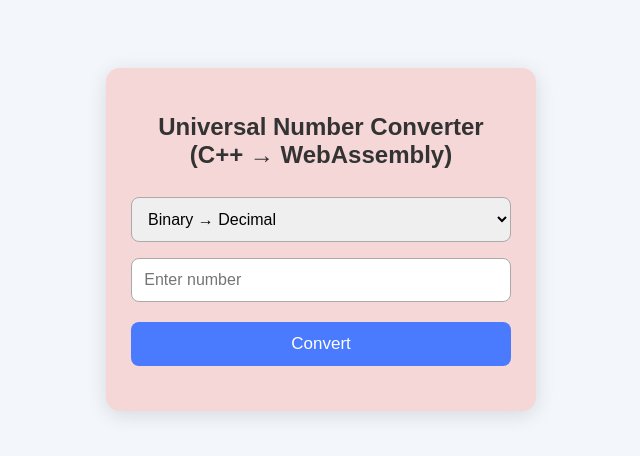
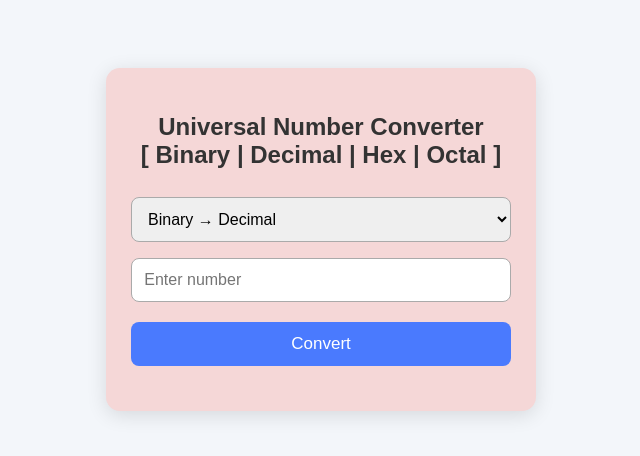
Before and after one commit to kri6228/binary_converter, a plain HTML site: page index.html in a window 1280 px wide. Shown: the whole page, without its empty margins (319-959 px from the left). Drawn offline with Linux system fonts and the light colour scheme; no server answers.

Commit message:
modified structure

```diff
--- a/index.html
+++ b/index.html
@@ -8,7 +8,7 @@
 <body>
 
 <div class="card">
-    <h2>Universal Number Converter (C++ → WebAssembly)</h2>
+    <h2>Universal Number Converter  <br>[ Binary | Decimal | Hex | Octal ]</h2>
 
     <select id="mode">
         <option value="binToDec">Binary → Decimal</option>
```
